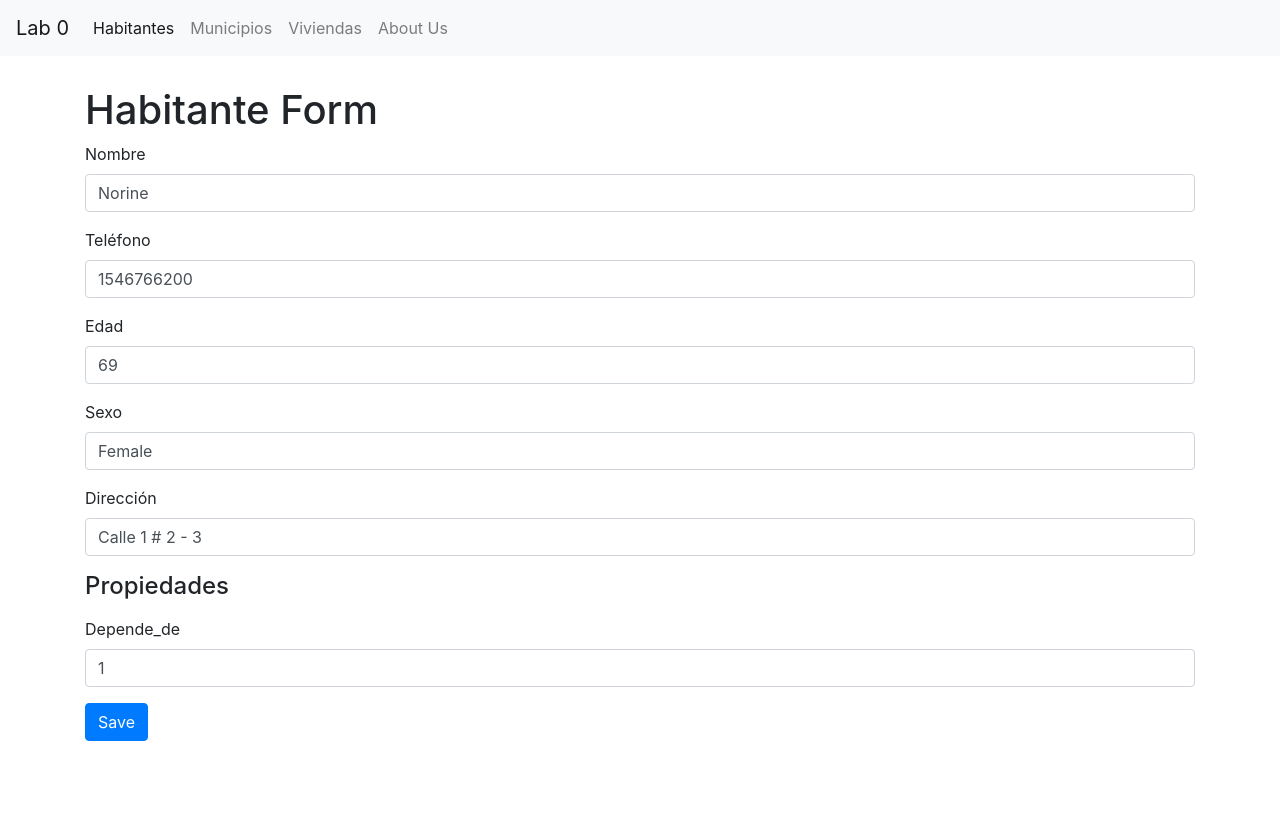
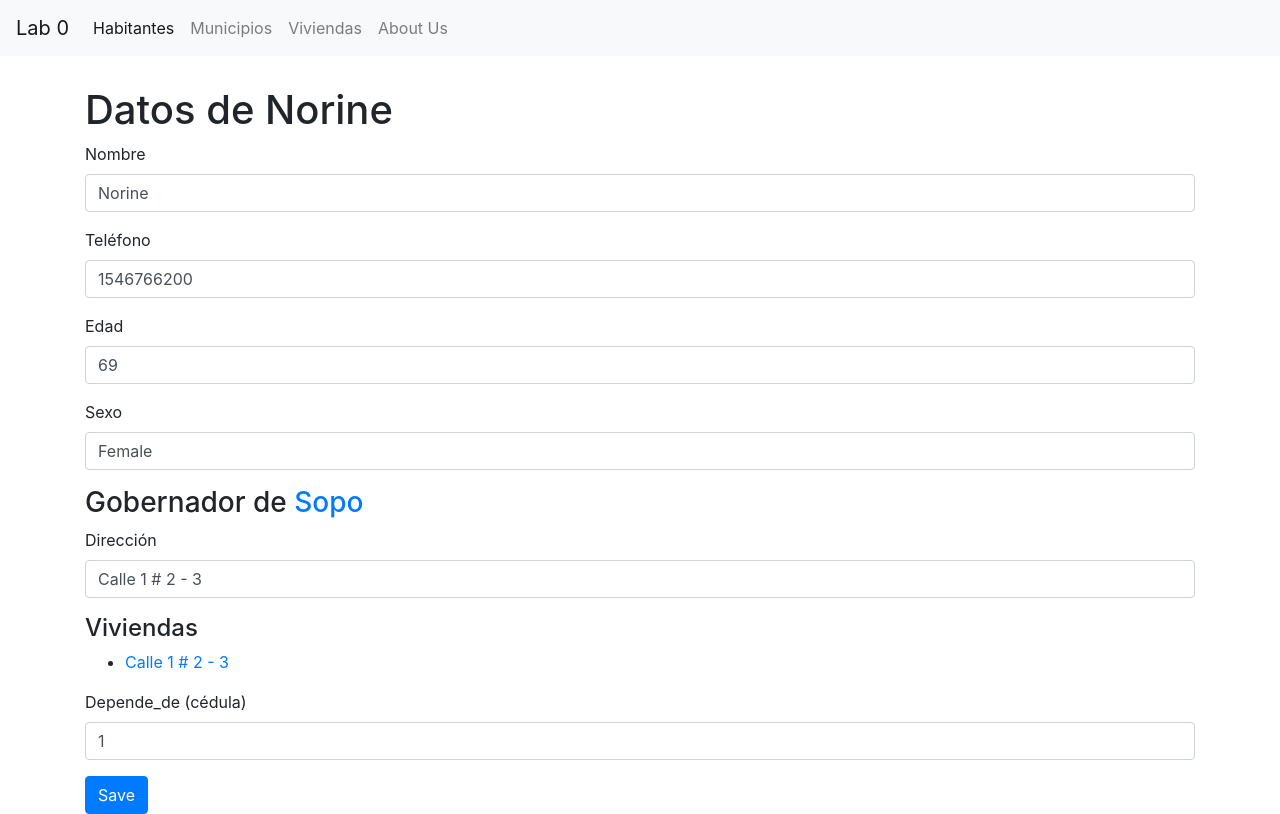
Before and after one commit to OfertAp-UNAL/Laboratorio0-Frontend, a React (Create React App) app: page /habitantes/1 in a window 1280 px wide. Built offline with nearby package versions, Linux system fonts and the light colour scheme.

Commit message:
Person Form working

```diff
--- a/src/components/common/form.jsx
+++ b/src/components/common/form.jsx
@@ -2,6 +2,7 @@ import React, { Component } from "react";
 import Joi from "joi-browser";
 import Input from "./input";
 import Select from "./select";
+import { Link } from "react-router-dom";
 
 class Form extends Component {
   state = {
@@ -49,7 +50,6 @@ class Form extends Component {
   };
 
   renderButton(label) {
-    console.log("Jueputa", this.validate());
     return (
       <button disabled={this.validate()} className="btn btn-primary">
         {label}
@@ -72,6 +72,32 @@ class Form extends Component {
     );
   }
 
+  renderReadOnlyLinkComponent(text_before, text_link, link) {
+    if (!text_link) return null;
+    return (
+      <h3>
+        {text_before} <Link to={link}>{text_link}</Link>
+      </h3>
+    );
+  }
+
+  renderURLReadOnlyList(list_title, items, display_parameter, url_prefix) {
+    return (
+      <div>
+        <h4>{list_title}</h4>
+        <ul>
+          {items.map((item) => (
+            <li key={item["id"]}>
+              <Link to={`/${url_prefix}/${item["id"]}`}>
+                {item[display_parameter]}
+              </Link>
+            </li>
+          ))}
+        </ul>
+      </div>
+    );
+  }
+
   renderInput(name, label, type = "text") {
     const { data, errors } = this.state;
 
--- a/src/components/personForm.jsx
+++ b/src/components/personForm.jsx
@@ -1,6 +1,5 @@
 import React from "react";
 import Joi from "joi-browser";
-import { Link } from "react-router-dom";
 import Form from "./common/form";
 import { getHabitante, saveHabitante } from "../services/fakeHabitantesService";
 
@@ -38,17 +37,12 @@ class PersonForm extends Form {
       if (personId === "new") return;
       const person = getHabitante(personId);
 
-      const governor_from = person.governor_from || "";
-
-      const houses = person.houses || "";
-
       this.setState({
         data: this.mapToViewModel(person),
-        // governor_from,
-        // houses,
+        governor_from: person.governor_from,
+        houses: person.houses,
       });
     } catch (ex) {
-      console.log("Mierda");
       if (ex.response && ex.response.status === 404)
         this.props.history.replace("/not-found");
     }
@@ -59,7 +53,6 @@ class PersonForm extends Form {
   }
 
   mapToViewModel(person) {
-    console.log("At least!");
     return {
       id: person.id,
       name: person.name,
@@ -78,31 +71,25 @@ class PersonForm extends Form {
 
   render() {
     const { houses } = this.state;
-    const { name: town_name, id: town_id } = this.state.governor_from;
+    const { name: nombre_persona } = this.state.data;
+    const { name: town_name } = this.state.governor_from;
     return (
       <div>
-        <h1>Habitante Form</h1>
-
+        <h1>Datos de {nombre_persona}</h1>
         <form onSubmit={this.handleSubmit}>
           {this.renderInput("name", "Nombre")}
           {this.renderInput("phone", "Teléfono", "number")}
           {this.renderInput("age", "Edad", "number")}
           {this.renderInput("gender", "Sexo")}
-          {town_name && (
-            <h3>Gobernador de {<Link to={""}>{town_name}</Link>}</h3>
+          {this.renderReadOnlyLinkComponent("Gobernador de", town_name, "/")}
+          {this.renderInput("home_address", "Dirección")}
+          {this.renderURLReadOnlyList(
+            "Viviendas",
+            houses,
+            "address",
+            "viviendas/"
           )}
-          {this.renderInput("home_address", "Dirección")}
-
-          <h4>Propiedades</h4>
-          <ul>
-            {houses.map((house) => (
-              <li key={house["direccion"]}>
-                {<Link to={"/"}>{house["direccion"]}</Link>}
-              </li>
-            ))}
-          </ul>
-
-          {this.renderInput("depends_on_id", "Depende_de")}
+          {this.renderInput("depends_on_id", "Depende_de (cédula)")}
           {this.renderButton("Save")}
         </form>
       </div>
--- a/src/services/fakeHabitantesService.js
+++ b/src/services/fakeHabitantesService.js
@@ -16,7 +16,7 @@ const habitantes = [
     houses: [
       {
         id: 1,
-        direccion: "Calle 1 # 2 - 3",
+        address: "Calle 1 # 2 - 3",
       },
     ],
     depends_on: {
```
Also changed, not shown: src/components/common/renderLink.jsx (added).
